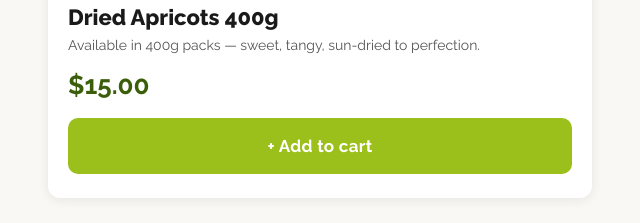
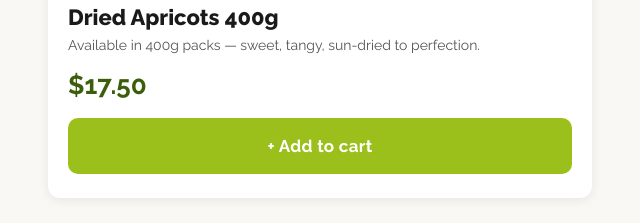
Before and after one commit to MelThomo/mypolonga-shop, a plain HTML site: page index.html in a window 1280 px wide. Shown: the part 541-764 px from the top of the page, 136-776 px from the left. Drawn offline with Linux system fonts and the light colour scheme.

Commit message:
Update prices (apricots, nectarines, citrus) and mark peaches in stock

```diff
--- a/index.html
+++ b/index.html
@@ -1349,7 +1349,7 @@
         id:          'dried-apricots',
         name:        'Dried Apricots 400g',
         tagline:     'Available in 400g packs — sweet, tangy, sun-dried to perfection.',
-        price:       15.00,
+        price:       17.50,
         inStock:     true,
         weight:      400,
         imgFull:     'https://www.mypolongaorchard.com.au/wp-content/uploads/2024/07/Mypolonga-Orchard-Sundried-Apricot-Front.webp',
@@ -1359,7 +1359,7 @@
         id:          'dried-nectarines',
         name:        'Dried Nectarines 330g',
         tagline:     'Available in 330g packs — smooth, aromatic, 100% South Australian.',
-        price:       14.00,
+        price:       14.50,
         inStock:     true,
         weight:      330,
         imgFull:     'https://www.mypolongaorchard.com.au/wp-content/uploads/2024/07/Mypolonga-Orchard-Dried-Nectarines-Front.webp',
@@ -1379,7 +1379,7 @@
         id:          'citrus-dehydrated',
         name:        'Citrus Dehydrated Fruit 75g',
         tagline:     'Available in 75g packs — zesty, light, and full of flavour.',
-        price:       21.50,
+        price:       11.50,
         inStock:     true,
         weight:      80,
         imgFull:     'images/citrus-dehydrated.webp',
@@ -1412,7 +1412,7 @@
         name:        'Dried Peaches 300g',
         tagline:     'Available in 300g packs — velvety sweetness, perfect for snacking.',
         price:       14.00,
-        inStock:     false,
+        inStock:     true,
         weight:      300,
         imgFull:     'https://www.mypolongaorchard.com.au/wp-content/uploads/2024/07/australian-dried-peaches-by-mypolonga-orchard.webp',
         imgThumb:    'https://www.mypolongaorchard.com.au/wp-content/uploads/2024/07/australian-dried-peaches-by-mypolonga-orchard-300x300.webp',
```
